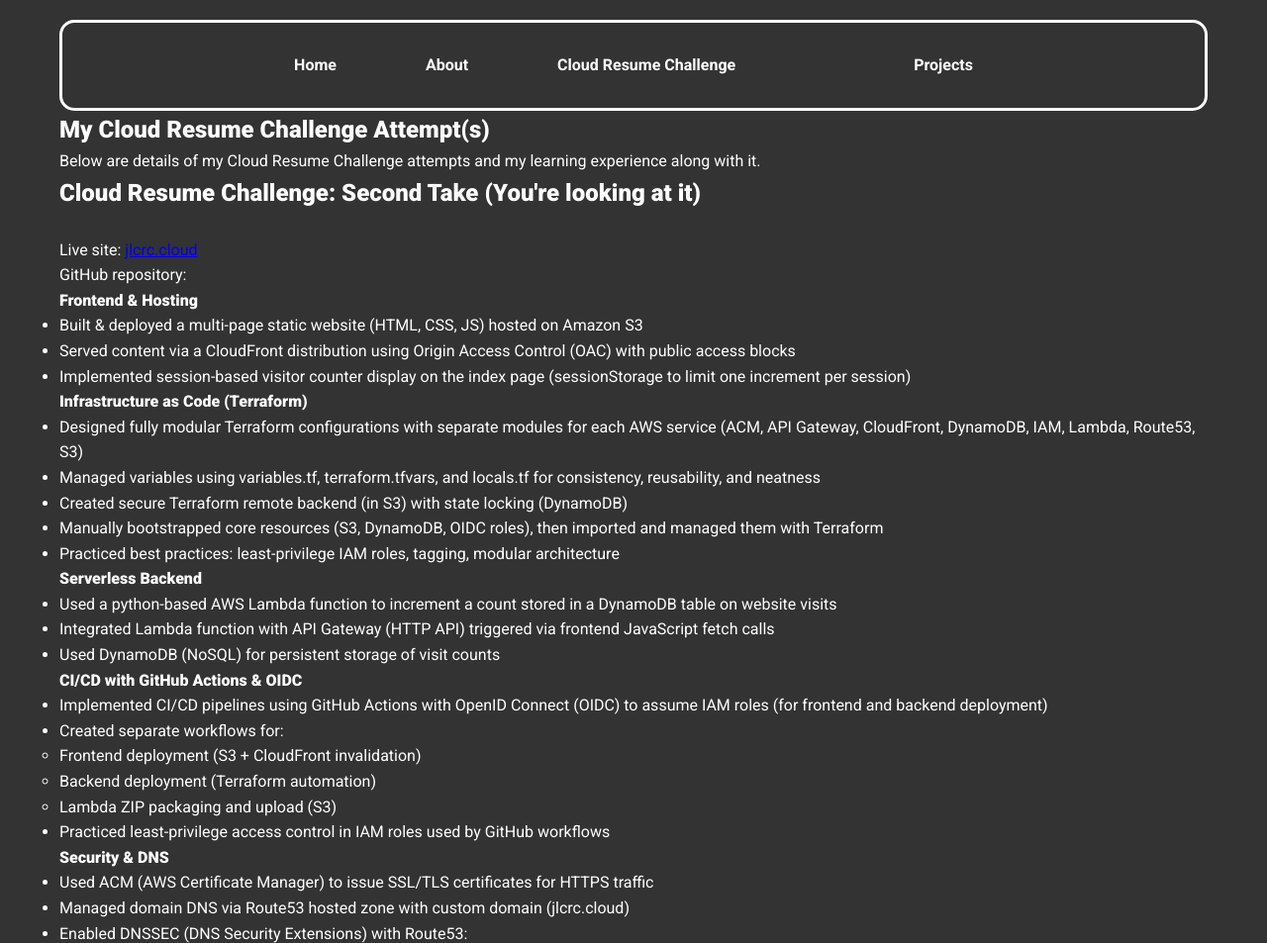
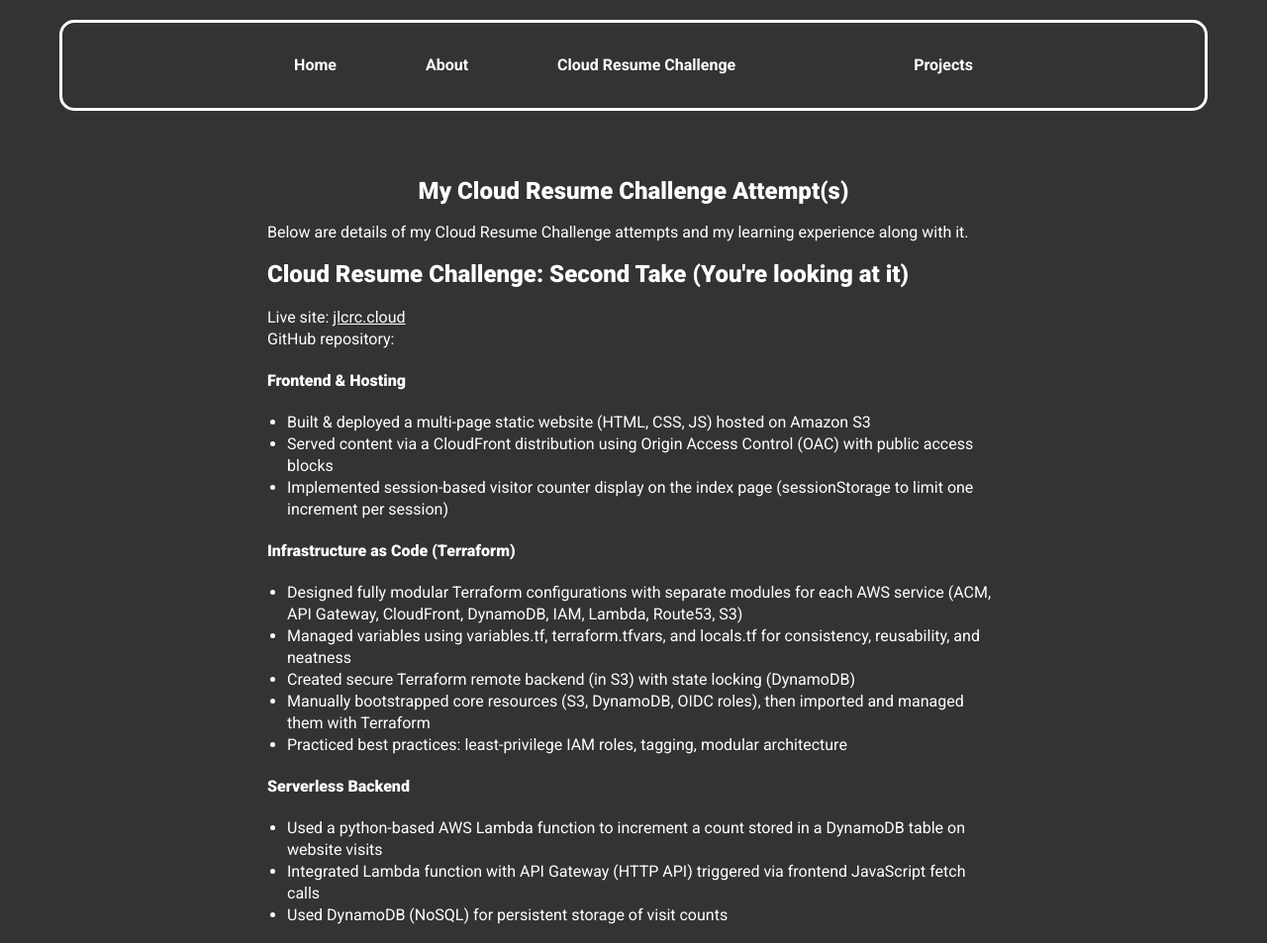
Before and after one commit to jericholeal/jl-cloud-resume-challenge-2, a plain HTML site: page frontend/cloudresumechallenge.html in a window 1280 px wide. Shown: the top 953 px of the page at 99% size. Drawn offline with Linux system fonts and the light colour scheme.

Commit message:
style: update css style

```diff
--- a/frontend/style.css
+++ b/frontend/style.css
@@ -51,6 +51,26 @@ h1, h2, h3, h4 {
     border-radius: 10px;
 }
 
+a {
+  color: white;
+}
+
+a:hover {
+  color: greenyellow;
+  background-color: rgba(255, 255, 255, 0.1);
+  border-radius:10px;
+}
+
+ul {
+  list-style-type: disc;
+  padding-left: 20px;
+}
+
+ul ul {
+  list-style-type: circle;
+  padding-left: 20px;
+}
+
 /* Welcome Section */
 .welcome-section {
     text-align: center;
@@ -79,6 +99,8 @@ h1, h2, h3, h4 {
     padding: 30px;
 }
 
+/* Sections */
+
 .about-section {
   max-width: 800px;
   margin: 40px auto;
@@ -93,13 +115,14 @@ h1, h2, h3, h4 {
 
 .about-section p {
   margin-bottom: 20px;
+  line-height: 22px;
 }
 
 .projects-section {
   max-width: 800px;
   margin: 40px auto;
   padding: 30px;
-  line-height: 1.8;
+  line-height: 22px;
 }
 
 .projects-section h1 {
@@ -108,6 +131,22 @@ h1, h2, h3, h4 {
 }
 
 .projects-section p {
+  margin-bottom: 20px;
+}
+
+.cloudresumechallenge-section {
+  max-width: 800px;
+  margin: 40px auto;
+  padding: 30px;
+  line-height: 22px;
+}
+
+.cloudresumechallenge-section h1 {
+  text-align: center;
+  margin-bottom: 20px;
+}
+
+.cloudresumechallenge-section p {
   margin-bottom: 20px;
 }
 
```
